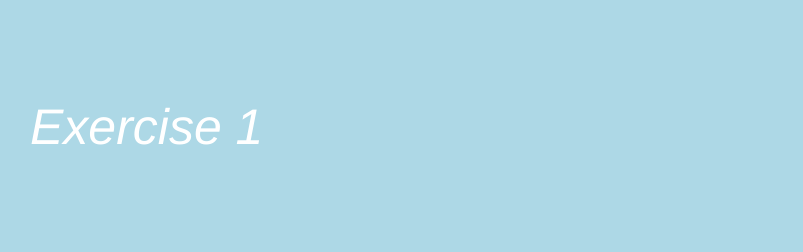
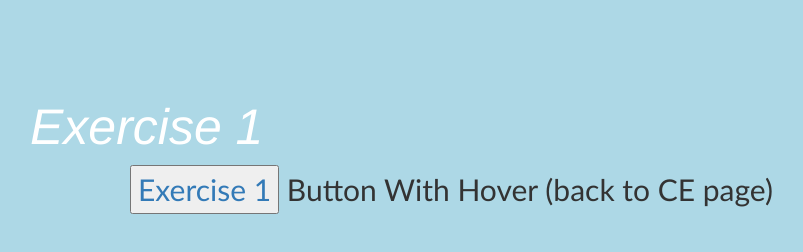
Before and after one commit to nymoon/gra-321, a plain HTML site: page code-exercises/ex-1/index.html in a window 1280 px wide. Shown: the whole page, without its empty margins (70-873 px from the left). Drawn offline with Linux system fonts and the light colour scheme; files that its build step writes are made by us from their sources.

Commit message:
Update index.html

```diff
--- a/code-exercises/ex-1/index.html
+++ b/code-exercises/ex-1/index.html
@@ -12,5 +12,8 @@
 
   <body>
   <h1>Exercise 1</h1>
+  <p>
+  <a href="https://nymoon.github.io/gra-321/code-exercises/index.html"><button>Exercise 1</button></a> Button With Hover (back to CE page)
+  </p>
   </body>
 </html>
```
